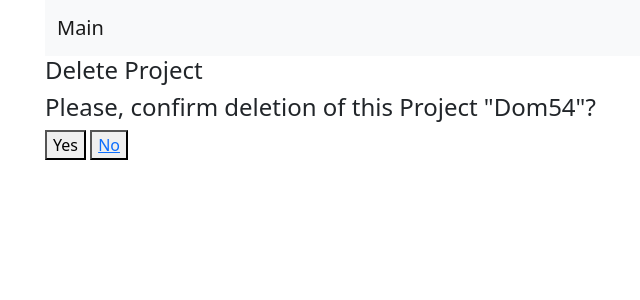
After one commit to sakurakuba/work49, a Django app: page /project/1/delete in a window 1280 px wide. The commit adds this page. Shown: the top 300 px of the page, without its empty margins (37-677 px from the left). Run offline with Django 4.2, Linux system fonts and the light colour scheme; data comes from the database, SQL or seed files in the repository.

Commit message:
added functionality to update and delete project. created new pages and url accordingly

```diff
--- a/djangoProject49/urls.py
+++ b/djangoProject49/urls.py
@@ -17,13 +17,14 @@ from django.contrib import admin
 from django.urls import path
 
 from issueTracker.views import IndexView, IssueView, IssueUpdate, IssueCreate, IssueDelete, AllProjectsView, \
-    ProjectView, ProjectCreate
-
+    ProjectView, ProjectCreate, ProjectUpdate, ProjectDelete
 
 urlpatterns = [
     path('admin/', admin.site.urls),
     path('', AllProjectsView.as_view(), name="index"),
     path('project/<int:pk>/', ProjectView.as_view(), name="project_view"),
+    path('project/<int:pk>/update', ProjectUpdate.as_view(), name="project_update"),
+    path('project/<int:pk>/delete', ProjectDelete.as_view(), name="project_delete"),
     path('project/create/', ProjectCreate.as_view(), name="project_create"),
     path('issues/', IndexView.as_view(), name="issues"),
     path('issue/<int:pk>/', IssueView.as_view(), name="issue_view"),
--- a/issueTracker/views.py
+++ b/issueTracker/views.py
@@ -141,3 +141,15 @@ class ProjectView(DetailView):
 class ProjectCreate(CreateView):
     form_class = ProjectForm
     template_name = "project_create.html"
+
+
+class ProjectUpdate(UpdateView):
+        template_name = 'project_update.html'
+        form_class = ProjectForm
+        model = Project
+
+
+class ProjectDelete(DeleteView):
+    model = Project
+    template_name = "project_delete.html"
+    success_url = reverse_lazy("index")
--- /dev/null
+++ b/templates/project_delete.html
@@ -0,0 +1,11 @@
+{% extends "base.html" %}
+
+{% block content %}
+<h4>Delete Project</h4>
+<form action="" method="post">
+    {% csrf_token %}
+    <h4>Please, confirm deletion of this Project "{{ project.project_name }}"? </h4>
+    <button type="submit" style="display: inline-block">Yes</button>
+    <button type="submit" style="display: inline"><a href="{% url "project_view" project.pk %}">No</a></button>
+    </form>
+{% endblock %}
--- a/templates/project_view.html
+++ b/templates/project_view.html
@@ -2,6 +2,12 @@
 {% block nav %}
 <li class="nav-item">
     <a class="nav-link active" aria-current="page" href="{% url "create" project.pk %}">Create new Issue</a>
+</li>
+    <li class="nav-item">
+    <a class="nav-link active" aria-current="page" href="{% url "project_update" project.pk %}">Update Project</a>
+</li>
+    <li class="nav-item">
+    <a class="nav-link active" aria-current="page" href="{% url "project_delete" project.pk %}">Delete Project</a>
 </li>
 {% endblock %}
 
```
Also changed, not shown: templates/project_update.html (added, +9 -0 lines).
